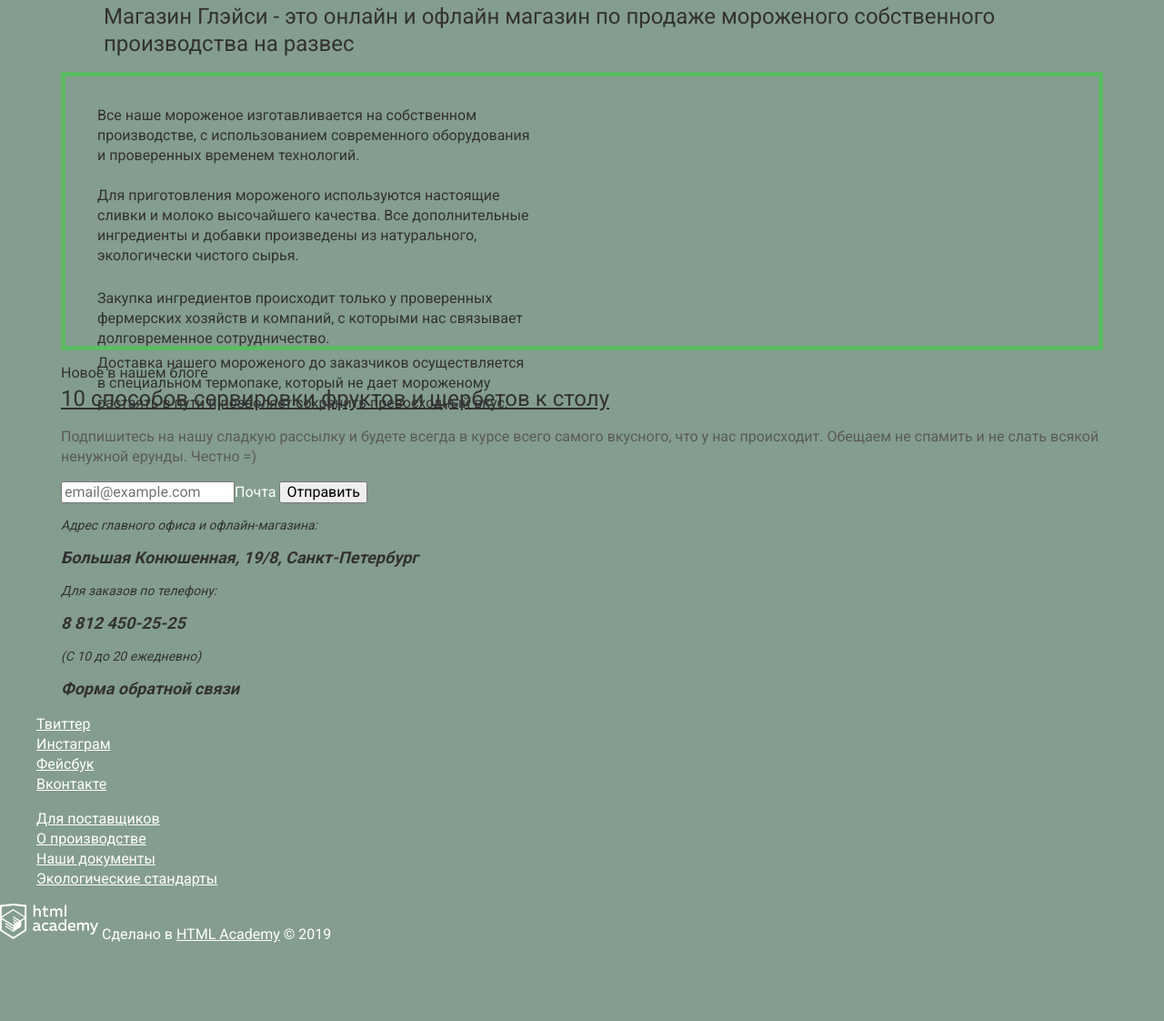
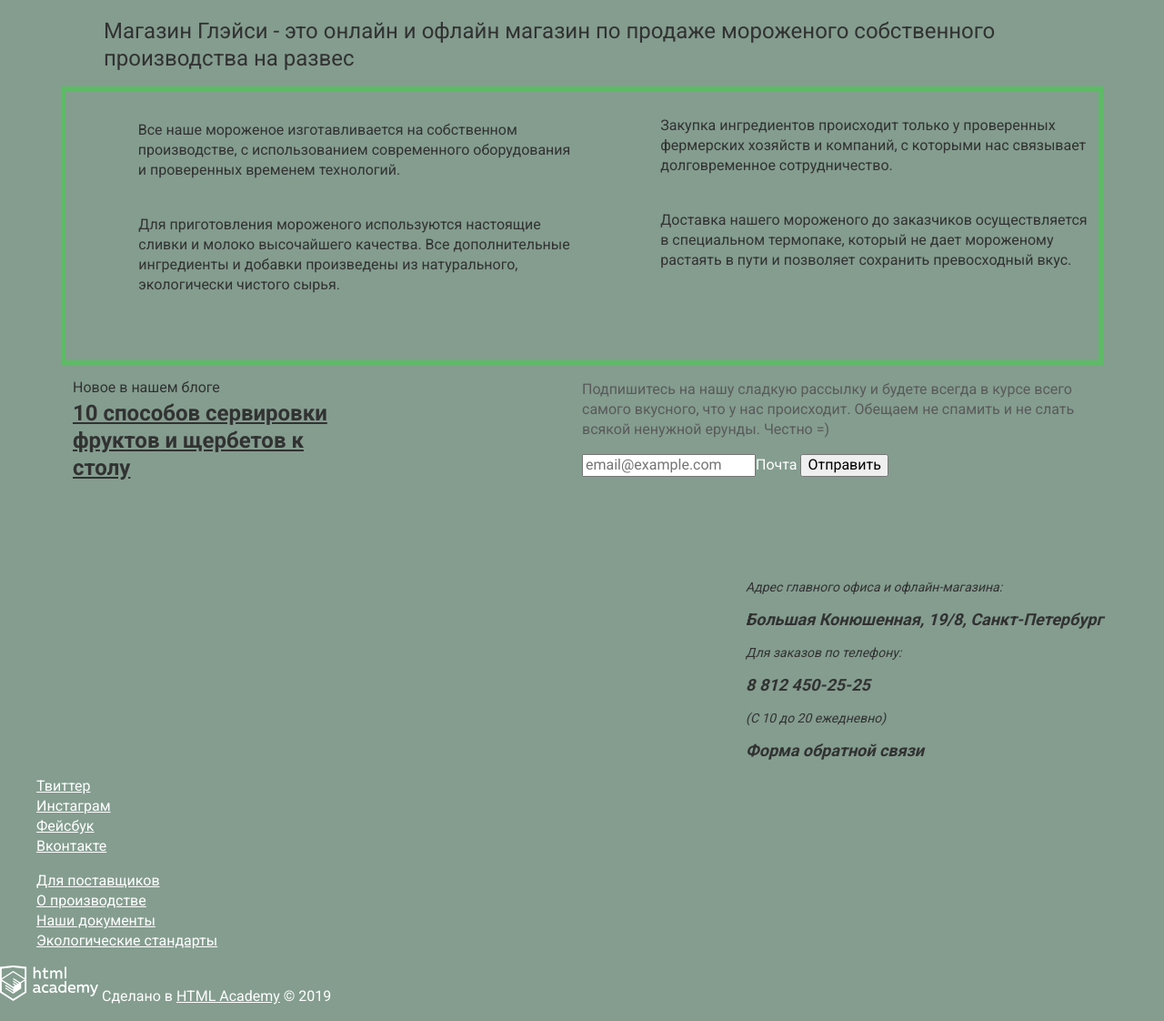
Before and after one commit to Nika-ops/1399581-gllacy-28, a plain HTML site: page index.html in a window 1280 px wide. Shown: the part 1374-2496 px from the top of the page at 91% size. Before the commit the page ends 2428 px from the top, so only its background shows below. Drawn offline with Linux system fonts and the light colour scheme; files that its build step writes are made by us from their sources.

Commit message:
ebanistika

```diff
--- a/css/style.css
+++ b/css/style.css
@@ -37,10 +37,7 @@ body {
 }
 
 .page-body {
-    min-height: 100%;
-    display: grid;
-    grid-template-rows: min-content 1fr min-content;
-    align-content: start;
+    flex: 1 0 auto;
 }
 
 header {
@@ -116,6 +113,8 @@ img {
     margin: 0 auto;
     padding-left: 27px;
     padding-right: 27px;
+    display: flex;
+    flex-direction: column;
 }
 
 .about-company {
@@ -175,8 +174,10 @@ img {
 }
 
 .contacts-container {
+    display: flex;
     margin-left: 1024px;
     margin-right: 27px;
+    justify-content: flex-end;
     outline: 5px solid rgba(7, 39, 82, 0.3);
     outline-offset: -5px;
 }
@@ -336,14 +337,23 @@ img {
 }
 
 .store-info {
+display: flex;
+width: 1146px;
+height: 306px;
+flex-direction: column;
+flex-wrap: wrap;
+color: var(--basic-black);
+outline: 5px solid rgba(0, 255, 0, 0.3);
+outline-offset: -5px;
+}
+
+.store-pattern {
     display: flex;
     width: 1146px;
     height: 306px;
     flex-direction: column;
     flex-wrap: wrap;
-    color: var(--basic-black);
-    outline: 5px solid rgba(0, 255, 0, 0.3);
-    outline-offset: -5px;
+    align-items: center;
 }
 
 .all-our-ice {
@@ -363,11 +373,20 @@ img {
 .buying-ingredients {
     width: 482px;
     height: 55px;
+    margin-bottom: 33px;
 }
 
 .delivery-of-ice {
     width: 482px;
     height: 55px;
+    margin-bottom: 58px;
+}
+
+.our-news {
+    display: flex;
+    flex-direction: column;
+    width: 560px;
+    height: 220px;
 }
 
 .blog-news {
@@ -379,21 +398,35 @@ img {
     color: var(--basic-black);
 }
 
-.blog-news a {
-    font-size: 24px;
-    line-height: 30px;
-    font-weight: 700;
-    text-decoration: underline;
-}
-
 .ten-ways {
     font-size: 24px;
     line-height: 30px;
     color: var(--basic-black);
+    font-weight: 700;
+    text-decoration: underline;
+    width: 287px;
+    height: 77px;
 }
 
 .mailing {
+    display: flex;
+    flex-direction: column;
+    width: 560px;
+    height: 220px;
+}
+
+.news-and-mailing {
+    display: flex;
+    flex-direction: row;
+    justify-content: center;
+}
+
+.subscribe {
     color: var(--blackish);
+}
+
+.direction {
+    align-self: flex-end;
 }
 
 .items p {
@@ -452,3 +485,9 @@ img {
     flex-direction: row;
     justify-content: space-between;
 }
+
+.footer {
+    flex-shrink: 0;
+    display: flex;
+    flex-direction: row;
+}
--- a/index.html
+++ b/index.html
@@ -142,6 +142,7 @@
      собственного производства на развес</h1>
     <div class="store-info">
       <ul class="list-unstyle">
+        <div class="store-pattern">
        <li>
        <p class="all-our-ice">Все наше мороженое изготавливается на
        собственном производстве, с использованием
@@ -164,25 +165,28 @@
        <p class="delivery-of-ice">Доставка нашего мороженого до заказчиков
        осуществляется  в специальном термопаке,
        который не дает мороженому  растаять в пути
-       и позволяет сохранить превосходный вкус.</p> </p>
+       и позволяет сохранить превосходный вкус.</p>
        </li>
+        </div>
       </ul>
     </div>
-    <article>
+    <div class="news-and-mailing">
+    <article class="our-news">
      <h2 class="blog-news">Новое в нашем блоге</h2>
      <a href="blank.html" class="ten-ways">10 способов сервировки фруктов и щербетов к столу</a>
     </article>
-    <div>
-      <p class="mailing">
+    <div class="mailing">
+      <p class="subscribe">
         Подпишитесь на нашу сладкую рассылку и будете всегда
         в курсе  всего самого вкусного, что у нас
-        происходит. Обещаем не спамить  и не слать всякой
+        происходит. Обещаем не спамить и не слать всякой
         ненужной ерунды. Честно =)
       </p>
       <form action="https://echo.htmlacademy.ru/courses" method="post">
         <label><input type="email" name="email" placeholder="email@example.com">Почта</label>
         <button type="submit">Отправить</button>
       </form>
+    </div>
     </div>
   </section>
   <address class="direction">
@@ -197,16 +201,20 @@
 
 <footer>
   <ul class="list-unstyle">
+    <div class="socials">
     <li><a href="blank.html" aria-label="Твиттер">Твиттер</a></li>
     <li><a href="blank.html" aria-label="Инстаграм">Инстаграм</a></li>
     <li><a href="blank.html" aria-label="Фейсбук">Фейсбук</a></li>
     <li><a href="blank.html" aria-label="Вконтакте">Вконтакте</a></li>
+    </div>
   </ul>
   <ul class="list-unstyle">
+    <div class="info-links">
     <li><a href="blank.html">Для поставщиков</a></li>
     <li><a href="blank.html">О производстве</a></li>
     <li><a href="blank.html">Наши документы</a></li>
     <li><a href="blank.html">Экологические стандарты</a></li>
+    </div>
   </ul>
   <p>
     <img src="img/logo_academy.svg" alt="Логотип HTML Academy">
```
